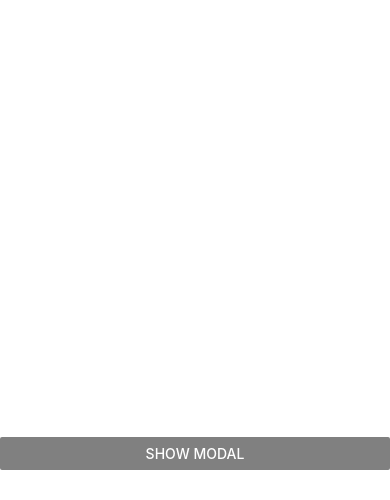
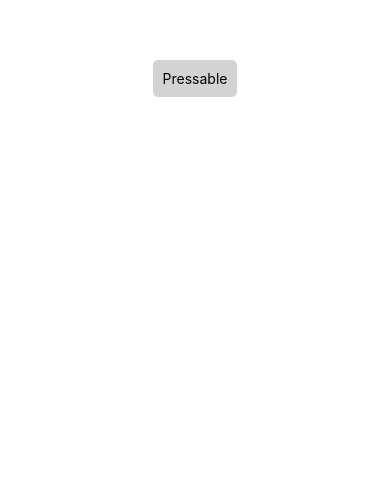
Before and after one commit to murad403/second-app, a React Native app: screen / in a window 390 px wide. Shown: the part 344-844 px from the top of the page. Built offline with nearby package versions, Linux system fonts and the light colour scheme.

Commit message:
Add Press component for interactive user input

```diff
--- a/App.tsx
+++ b/App.tsx
@@ -3,6 +3,7 @@ import { ScrollView, View, Text, StyleSheet } from 'react-native'
 import Mounted from './src/components/Mounted'
 import ResponsiveLayout from './src/components/ResponsiveLayout'
 import Dialog from './src/components/Dialog'
+import Press from './src/components/Press'
 
 const App = () => {
   return (
@@ -16,7 +17,9 @@ const App = () => {
       {/* <ResponsiveLayout/> */}
 
 
-      <Dialog />
+      {/* <Dialog /> */}
+
+      <Press />
     </View>
   )
 }
--- /dev/null
+++ b/src/components/Press.tsx
@@ -0,0 +1,32 @@
+import React from 'react'
+import { Pressable, StyleSheet, Text, View } from 'react-native'
+
+const Press = () => {
+  return (
+    <View style={styles.container}>
+      <Pressable
+        onPress={() => console.warn("Onpress")}
+        onPressIn={() => console.warn("Onpressin")}
+        onPressOut={() => console.warn("Onpressout")}
+        onLongPress={() => console.warn("Onlongpress")}
+      >
+        <Text style={styles.pressableButton}>Pressable</Text>
+      </Pressable>
+    </View>
+  )
+}
+
+const styles = StyleSheet.create({
+    container: {
+        flex: 1,
+        alignItems: "center",
+        justifyContent: "center"
+    },
+    pressableButton: {
+        backgroundColor: "lightgray",
+        padding: 10,
+        borderRadius: 5
+    }
+})
+
+export default Press
```
